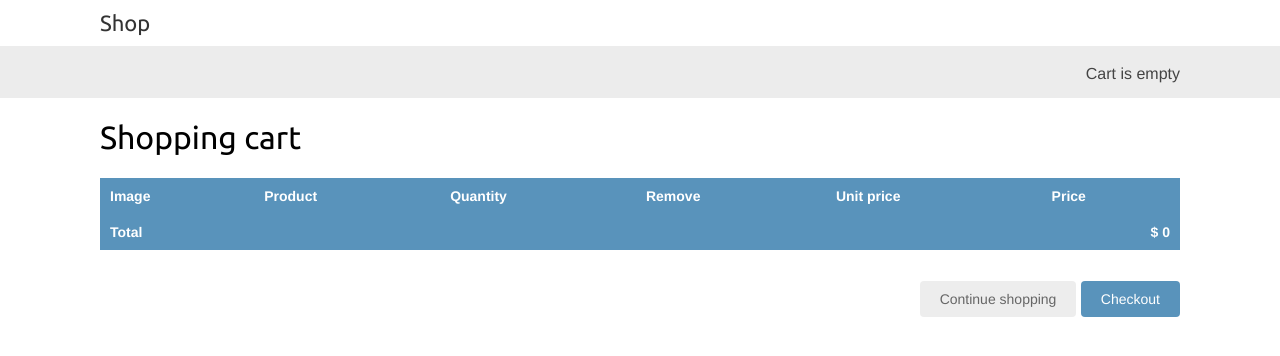
After one commit to G0udini/shopapp, a Django app: page /cart/ in a window 1280 px wide. The commit adds this page. Shown: the top 356 px of the page. Run offline with Django 3.2, Linux system fonts and the light colour scheme.

Commit message:
conect detail cart to session

```diff
--- a/cart/cart.py
+++ b/cart/cart.py
@@ -31,6 +31,7 @@ class Cart:
             self.save()
 
     def __iter__(self):
+        print(self.cart)
         product_ids = self.cart.keys()
         products = Product.objects.filter(id__in=product_ids)
         cart = self.cart.copy()
@@ -50,5 +51,5 @@ class Cart:
         )
 
     def clear(self):
-        del self.session(settings.CART_SESSION-ID)
+        del self.session[settings.CART_SESSION_ID]
         self.save()
--- /dev/null
+++ b/cart/forms.py
@@ -0,0 +1,8 @@
+from django import forms
+
+PRODUCT_QUANTITY_CHOICES = [(i, str(i)) for i in range(1, 21)]
+
+
+class CartAddProductForm(forms.Form):
+    quantity = forms.TypedChoiceField(choices=PRODUCT_QUANTITY_CHOICES, coerce=int)
+    update = forms.BooleanField(required=False, initial=False, widget=forms.HiddenInput)
--- /dev/null
+++ b/cart/templates/cart/detail.html
@@ -0,0 +1,50 @@
+{% extends 'main/base.html' %}
+
+{% load static %}
+
+{% block title %}Shopping cart{% endblock title %}
+
+{% block content %}
+    <h1>Shopping cart</h1>
+    <table class="cart">
+        <thead>
+            <tr>
+                <th>Image</th>
+                <th>Product</th>
+                <th>Quantity</th>
+                <th>Remove</th>
+                <th>Unit price</th>
+                <th>Price</th>
+            </tr>
+        </thead>
+        <tbody>
+            {% for item in cart %}
+                {% with product=item.product %}
+                    <tr>
+                        <td>
+                            <a href="{{ product.get_absolute_url }}">
+                                <img src="{% if product.image %}{{ product.image.url }}
+                                    {% else %}{% static 'img/no_image.png' %}{% endif %}">
+                            </a>
+                        </td>
+                        <td>{{ product.name }}</td>
+                        <td>{{ item.quantity }}</td>
+                        <td>
+                            <a href="{% url 'cart:cart_remove' product.id %}">Remove</a></td>
+                        <td>$ {{ item.price }}</td>
+                        <td>$ {{ item.total_price }}</td>
+                    </tr>
+                {% endwith %}
+            {% endfor %}
+            <tr class="total">
+                <td>Total</td>
+                <td colspan="4"></td>
+                <td class="num">$ {{ cart.get_total_price}}</td>
+            </tr>
+        </tbody>
+    </table>
+    <p class="text-right">
+        <a href="{% url 'main:product_list' %}" class="button light">Continue shopping</a>
+        <a href="#" class="button">Checkout</a>
+    </p>
+{% endblock content %}
--- /dev/null
+++ b/cart/urls.py
@@ -0,0 +1,9 @@
+from django.urls import path
+from .views import cart_detail, cart_add, cart_remove
+
+app_name = "cart"
+urlpatterns = [
+    path("", cart_detail, name="cart_detail"),
+    path("add/<int:product_id>/", cart_add, name="cart_add"),
+    path("remove/<int:product_id>/", cart_remove, name="cart_remove"),
+]
--- a/cart/views.py
+++ b/cart/views.py
@@ -1,3 +1,28 @@
-from django.shortcuts import render
+from django.shortcuts import render, redirect, get_object_or_404
+from django.views.decorators.http import require_POST
+from main.models import Product
+from .cart import Cart
+from .forms import CartAddProductForm
 
-# Create your views here.
+
+@require_POST
+def cart_add(request, product_id):
+    cart = Cart(request)
+    product = get_object_or_404(Product, id=product_id)
+    form = CartAddProductForm(request.POST)
+    if form.is_valid():
+        cd = form.cleaned_data
+        cart.add(product=product, quantity=cd["quantity"], update_quantity=cd["update"])
+    return redirect("cart:cart_detail")
+
+
+def cart_remove(request, product_id):
+    cart = Cart(request)
+    product = get_object_or_404(Product, id=product_id)
+    cart.remove(product)
+    return redirect("cart:cart_detail")
+
+
+def cart_detail(request):
+    cart = Cart(request)
+    return render(request, "cart/detail.html", {'cart': cart})
--- a/shop/urls.py
+++ b/shop/urls.py
@@ -6,6 +6,7 @@ from django.conf.urls.static import static
 
 urlpatterns = [
     path("admin/", admin.site.urls),
+    path("cart/", include("cart.urls", namespace="cart")),
     path("", include("main.urls", namespace="main")),
 ]
 if settings.DEBUG:
```
Also changed, not shown: main/templates/main/product/detail.html (+6 -1 lines), main/views.py (+10 -1 lines).
